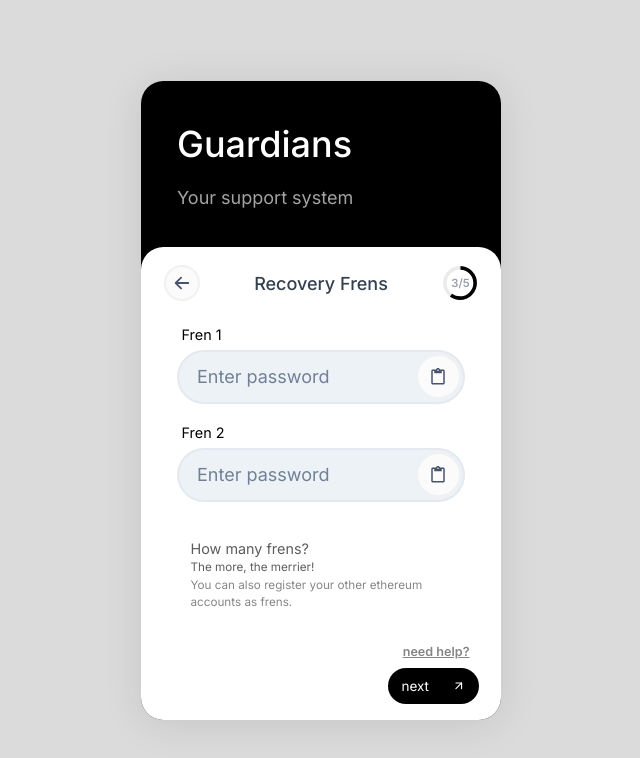
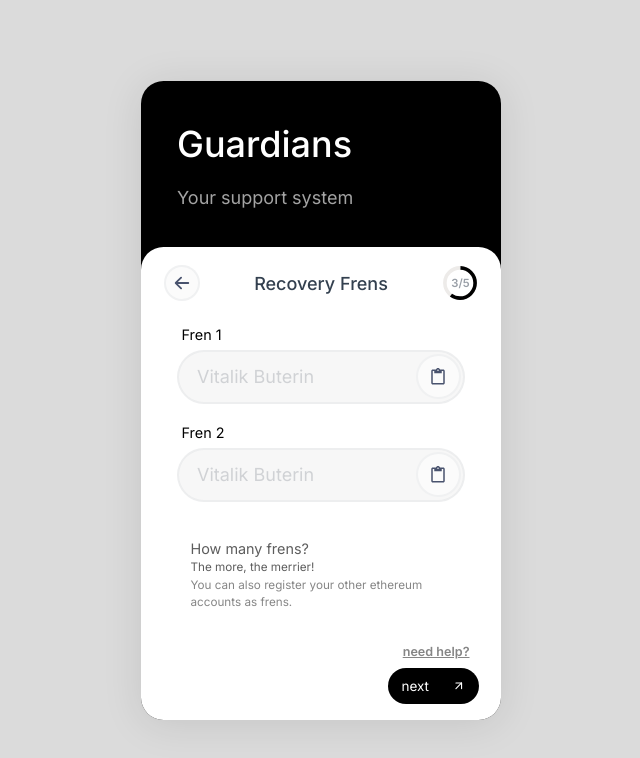
Before and after one commit to dark-circles-2022/panda-wallet, a React (Create React App) app: page /create/2 in a window 1280 px wide. Shown: the top 758 px of the page, without its empty margins (319-959 px from the left). Built offline with nearby package versions, Linux system fonts and the light colour scheme.

Commit message:
Update Style to make consistent

```diff
--- a/src/components/common/BigIconButton.tsx
+++ b/src/components/common/BigIconButton.tsx
@@ -24,9 +24,12 @@ const BigIconButton = ({
       h="6rem"
       py="0.75rem"
       px="1rem"
+      my="0.5rem"
       border="2px solid"
       borderColor={'icon.border.50'}
       onClick={() => onClick()}
+      bgColor={'icon.bg.ghost.default'}
+      _hover={{ bgColor: 'icon.bg.ghost.hover' }}
     >
       {isFirstTime && (
         <Text
@@ -46,11 +49,12 @@ const BigIconButton = ({
       <Icon
         as={icon}
         boxSize={'3rem'}
-        mr="1rem"
+        mr="2rem"
       />
       <Box
-        w="60%"
+        w="50%"
         overflowWrap={'break-word'}
+        textAlign="left"
       >
         <Text fontSize={'1.5rem'}>{title}</Text>
         <Text
--- a/src/components/common/PasteInput.tsx
+++ b/src/components/common/PasteInput.tsx
@@ -20,10 +20,20 @@ const PasteInput = ({ label }: { label: string }) => {
       </Text>
       <InputGroup>
         <Input
-          type="text"
-          border="2px solid"
-          borderColor="icon.border.50"
-          placeholder="Enter password"
+          border={'2px solid'}
+          borderColor={'icon.border.50'}
+          type={'text'}
+          bg="input.bg.default"
+          _focus={{
+            bg: 'input.bg.focus',
+            border: '2px solid',
+            borderColor: 'icon.border.50',
+          }}
+          _hover={{
+            bg: 'input.bg.focus',
+          }}
+          placeholder="Vitalik Buterin"
+          _placeholder={{ color: 'text.placeholder' }}
           value={value}
           onChange={(e) => setValue(e.target.value)}
           borderRadius={'full'}
--- a/src/screens/onboarding/AddFunds.tsx
+++ b/src/screens/onboarding/AddFunds.tsx
@@ -14,7 +14,7 @@ const AddFunds = () => {
       isBackButtonVisible
       isStepNumberVisible
       canSkip
-      navigateTo="/create/4"
+      navigateTo="/create/5"
     >
       <Flex
         direction={'column'}
--- a/src/screens/onboarding/AddGuardians.tsx
+++ b/src/screens/onboarding/AddGuardians.tsx
@@ -13,7 +13,7 @@ const AddGuardians = () => {
       isBackButtonVisible
       isStepNumberVisible
       canSkip={false}
-      navigateTo={'/create/2'}
+      navigateTo={'/create/3'}
     >
       <Flex direction={'column'}>
         <PasteInput label={'Fren 1'} />
--- a/src/screens/onboarding/SetPassword.tsx
+++ b/src/screens/onboarding/SetPassword.tsx
@@ -23,7 +23,7 @@ const SetPassword = () => {
       isBackButtonVisible
       isStepNumberVisible
       canSkip={false}
-      navigateTo={'/create/1'}
+      navigateTo={'/create/2'}
     >
       <Flex direction={'column'}>
         <PasswordInput
--- a/src/screens/onboarding/WalletName.tsx
+++ b/src/screens/onboarding/WalletName.tsx
@@ -1,7 +1,5 @@
 import OnboardingLayout from '../../layout/OnboardingLayout';
-import PrimaryButton from '../../components/common/Button';
 import { Box, Flex, Input, InputGroup, InputRightAddon, Text } from '@chakra-ui/react';
-import { FiArrowUpRight as Arrow } from 'react-icons/fi';
 import { useState } from 'react';
 
 const WalletName = () => {
@@ -15,7 +13,7 @@ const WalletName = () => {
       isBackButtonVisible
       isStepNumberVisible
       canSkip={false}
-      navigateTo={'/create/3'}
+      navigateTo={'/create/4'}
     >
       <Flex direction={'column'}>
         <Box
@@ -31,10 +29,20 @@ const WalletName = () => {
           </Text>
           <InputGroup>
             <Input
-              type="text"
-              border="2px solid"
-              borderColor="icon.border.50"
+              border={'2px solid'}
+              borderColor={'icon.border.50'}
+              type={'text'}
+              bg="input.bg.default"
+              _focus={{
+                bg: 'input.bg.focus',
+                border: '2px solid',
+                borderColor: 'icon.border.50',
+              }}
+              _hover={{
+                bg: 'input.bg.focus',
+              }}
               placeholder="pushkr"
+              _placeholder={{ color: 'text.placeholder' }}
               value={walletName}
               onChange={(e) => setWalletName(e.target.value)}
               borderRadius={'full'}
@@ -46,6 +54,7 @@ const WalletName = () => {
               children=".pnd"
               borderRadius={'full'}
               h={'3rem'}
+              bgColor={'icon.bg.ghost.default'}
             />
           </InputGroup>
         </Box>
```
Also changed, not shown: package.json (line endings or trailing spaces), 1 other file (tests, documents, lock files or other folders).
